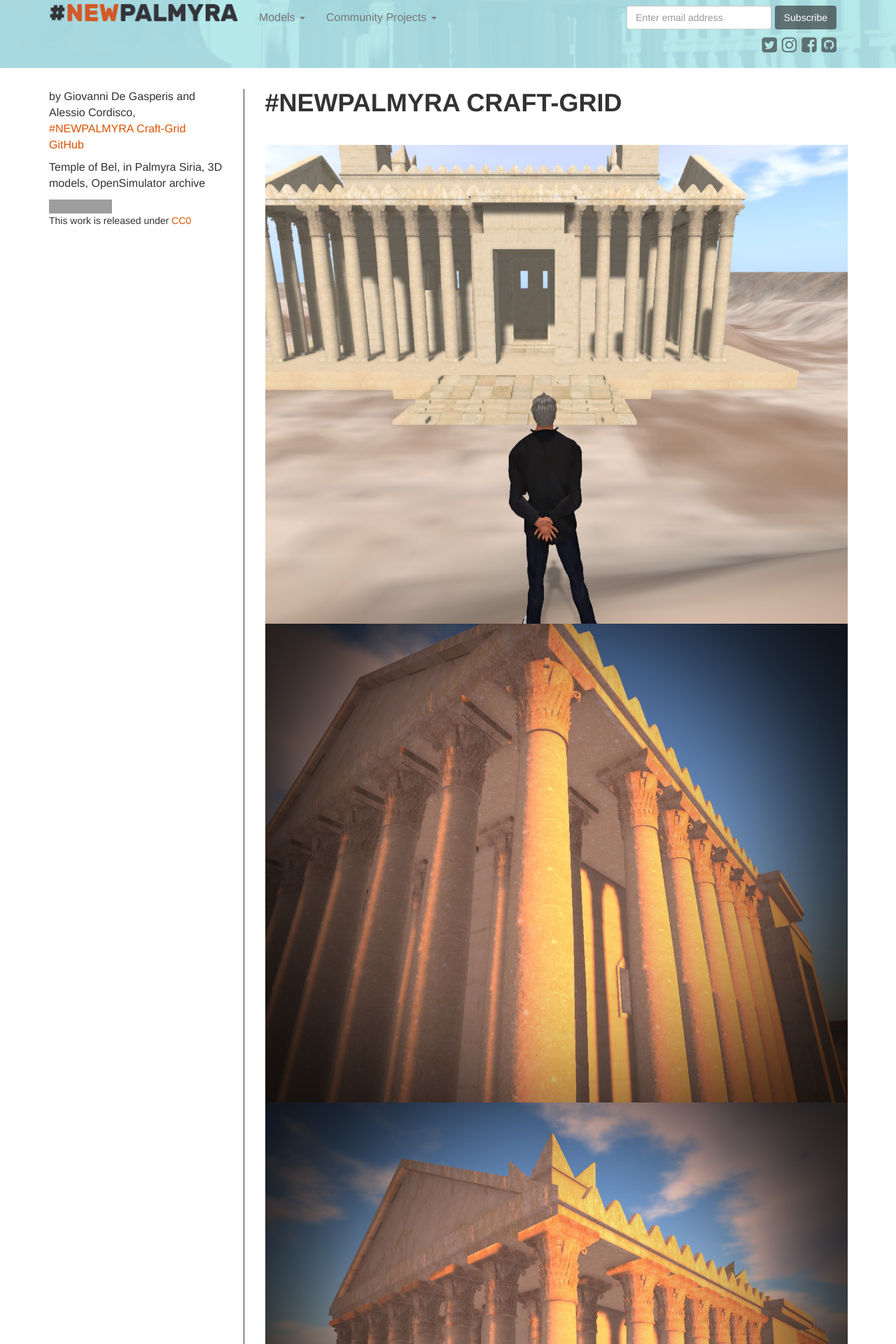
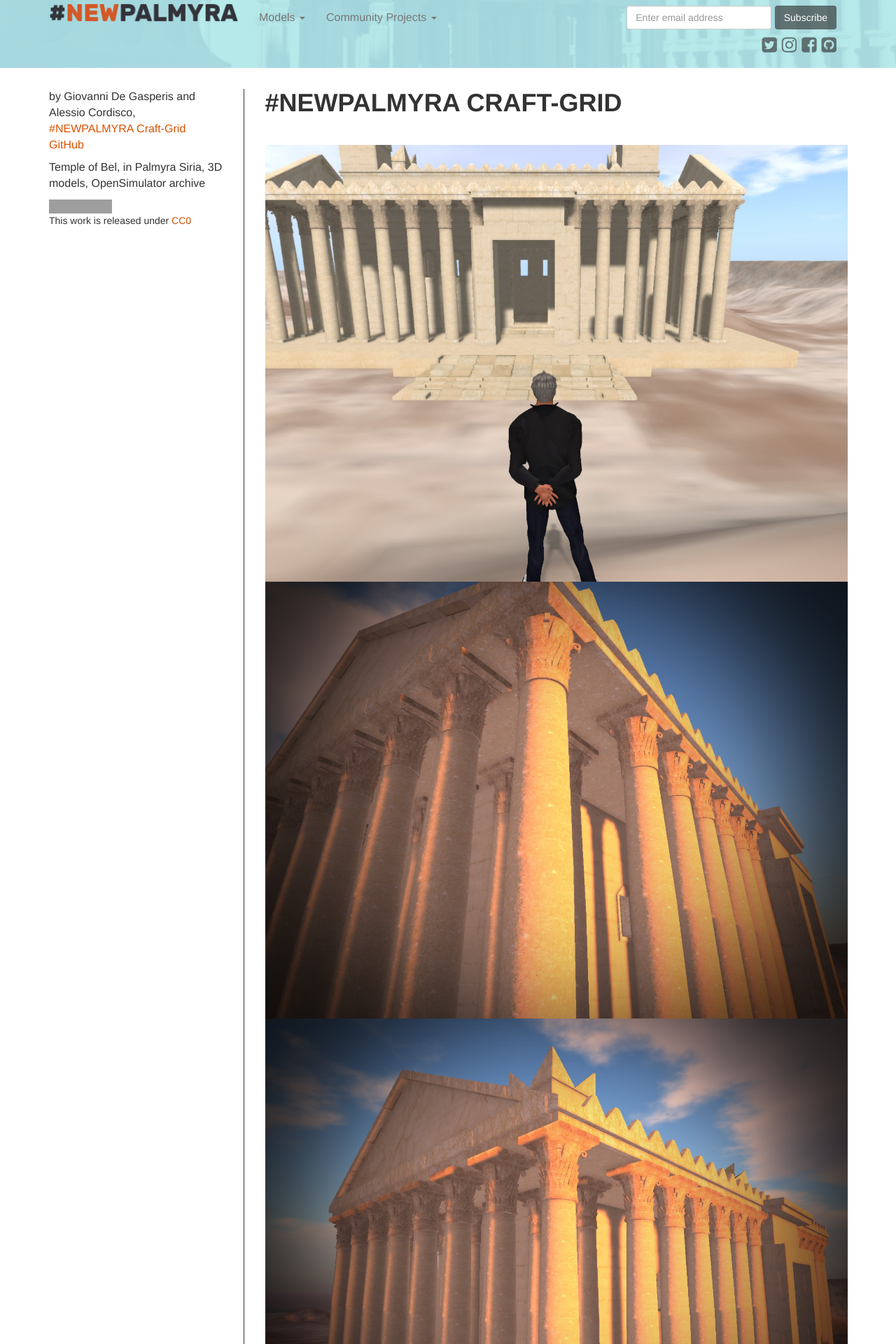
Before and after one commit to YasserMustafa/newpalmyra.org, a Jekyll site: the page built from projects/craft-grid.html, in a window 1280 px wide. Shown: the top 1920 px of the page at 70% size. Built offline with Jekyll 4.4.1, drawn with Linux system fonts in a browser that asks for light colours; nearby versions of some CDN libraries; grey boxes are pictures that could not be loaded.

Commit message:
took height off images trying auto

```diff
--- a/projects/craft-grid.html
+++ b/projects/craft-grid.html
@@ -11,11 +11,11 @@ direction: ltr
 {% endcapture %}
 
 {% capture rightcol %}
-  <img src="/sites/default/files/images/projects/craft-01.jpg" width="832" height="684" />
-  <img src="/sites/default/files/images/projects/craft-02.jpg" width="832" height="684" />
-  <img src="/sites/default/files/images/projects/craft-03.jpg" width="832" height="684" />
-  <img src="/sites/default/files/images/projects/craft-04.jpg" width="832" height="684" />
-  <img src="/sites/default/files/images/projects/craft-05.jpg" width="832" height="684" />
+  <img src="/sites/default/files/images/projects/craft-01.jpg" width="832" />
+  <img src="/sites/default/files/images/projects/craft-02.jpg" width="832" />
+  <img src="/sites/default/files/images/projects/craft-03.jpg" width="832" />
+  <img src="/sites/default/files/images/projects/craft-04.jpg" width="832" />
+  <img src="/sites/default/files/images/projects/craft-05.jpg" width="832" />
 
 	<p>Plain OpenSim OAR land file. To import into your opensim server console:</p>
 
```
